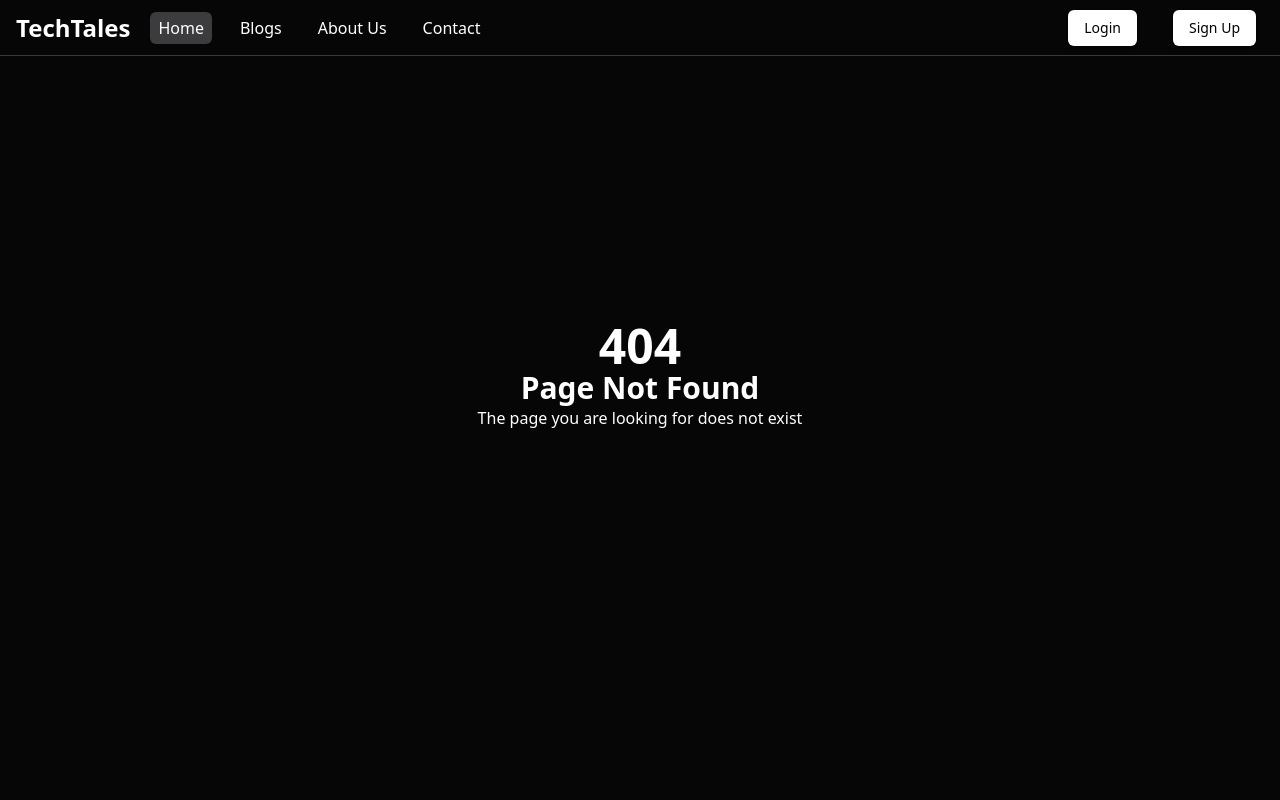
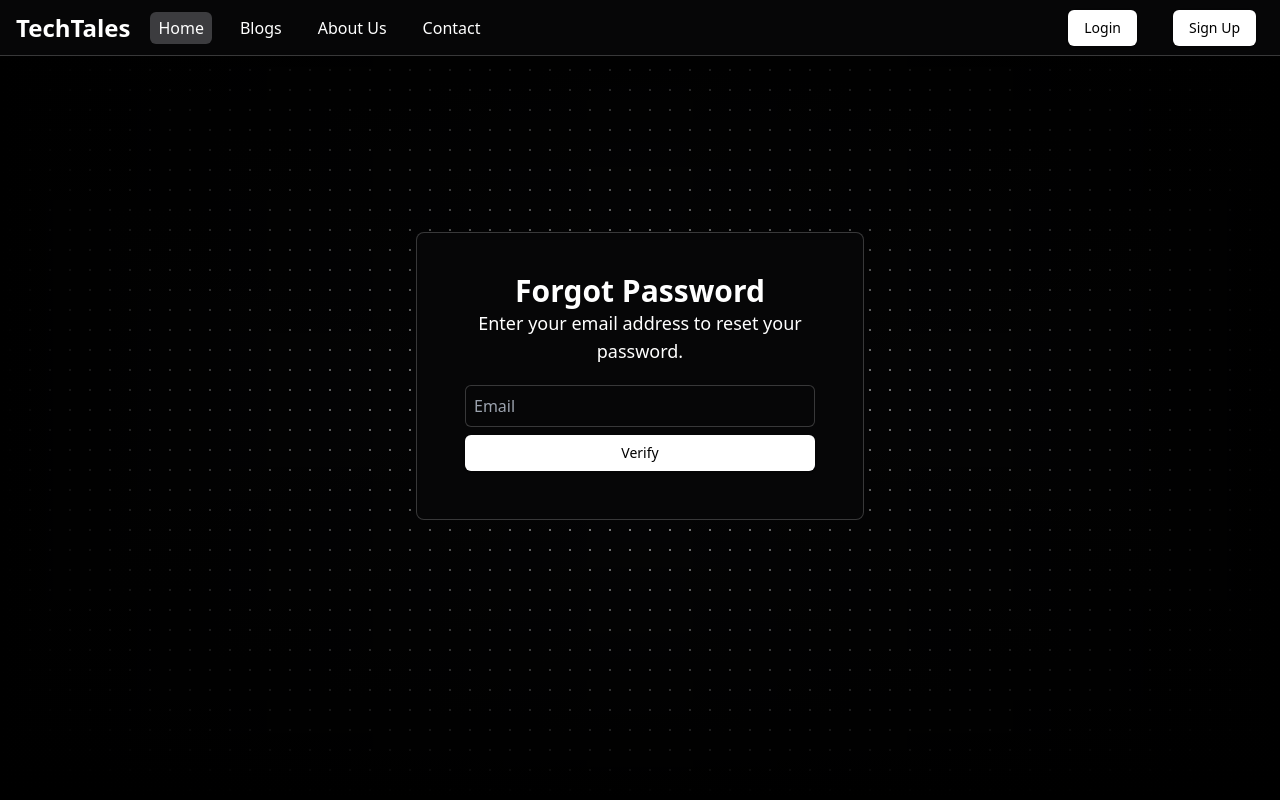
Before and after one commit to anishkharii/blog-website-frontend, a React (Create React App) app: page /forgot-password in a window 1280 px wide. Before the commit this address had no page. Built offline with nearby package versions, Linux system fonts and the light colour scheme.

Commit message:
added forgot password page

```diff
--- a/src/App.js
+++ b/src/App.js
@@ -21,6 +21,8 @@ import {
 } from "./Components/AllComponents";
 import  useNotification  from './Hooks/use-notification';
 import NotFound from "./Components/NotFound";
+import ForgotPassMailPage from "./Components/ForgotPasswordPage/ForgotPassMailPage";
+import ForgotPassPassPage from "./Components/ForgotPasswordPage/ForgotPassPassPage";
 
 function App() {
   const [isAuthenticated, setIsAuthenticated] = useState(false);
@@ -28,7 +30,9 @@ function App() {
   const [isAdmin, setIsAdmin] = useState(false);
   const { NotificationComponent, TriggerNotification } = useNotification();
   const [authOtp, setAuthOtp] = useState(false);
+  const [authForgot, setAuthForgot] = useState(false);
   const [userDetails, setUserDetails] = useState({ name: "", email: "" });
+
   useEffect(() => {
     const checkAuthentication = async () => {
       const id = localStorage.getItem("id");
@@ -57,7 +61,6 @@ function App() {
           email:data.user.email
         })
         setIsAuthenticated(true);
-        console.log(data)
         setIsAdmin(data.user.role === "admin");
       } catch (err) {
         console.error("Authentication check failed:", err);
@@ -77,6 +80,10 @@ function App() {
     return isAuthenticated ? <Outlet /> : <Navigate to="/logIn" />;
   };
 
+  const PrivateForgotRoute = ({authForgot, ...props})=>{
+    return authForgot? <Outlet/> :<Navigate to='/logIn'/>
+  }
+
   if (isLoading) {
     return <div className="flex justify-center items-center h-screen text-white">Loading...</div>;
   }
@@ -95,6 +102,7 @@ function App() {
           element={
             <LoginPage
               onTriggerNotification={TriggerNotification}
+              onAuthForgot={setAuthForgot}
               onAuthOtp={setAuthOtp}
               isAuthenticated={isAuthenticated}
               setIsAuthenticated={setIsAuthenticated}
@@ -106,6 +114,7 @@ function App() {
           element={
             <SignupPage
               onTriggerNotification={TriggerNotification}
+              isAuthenticated={isAuthenticated}
               onAuthOtp={setAuthOtp}
             />
           }
@@ -115,12 +124,31 @@ function App() {
           element={<PrivateOtpRoute authOtp={authOtp} />}
         >
           <Route
-            path="/otp-verification/:id"
+            path="/otp-verification/:id/:type"
             element={
               <OtpVerificationPage
+                onAuthForgot={setAuthForgot}
                 onTriggerNotification={TriggerNotification}
               />
             }
+          />
+        </Route>
+        <Route
+            path="/forgot-password"
+            element={
+              <ForgotPassMailPage
+                onAuthOtp={setAuthOtp}
+                onTriggerNotification={TriggerNotification}
+              />
+            }
+          />
+        <Route
+          path="/forgot-password/:id"
+          element={<PrivateForgotRoute authForgot={authForgot}  />}
+        >
+        <Route
+          path="/forgot-password/:id"
+          element={<ForgotPassPassPage onTriggerNotification={TriggerNotification}/>}
           />
         </Route>
         <Route
@@ -155,7 +183,7 @@ function App() {
             }
           />
         </Route>
-        <Route path="*" element={<NotFound/>} />
+        <Route path="*" element={<NotFound />} />
       </Routes>
     </BrowserRouter>
   );
--- a/src/Components/ForgotPasswordPage/ForgotPassMailPage.jsx
+++ b/src/Components/ForgotPasswordPage/ForgotPassMailPage.jsx
@@ -2,12 +2,36 @@ import React, { useState } from 'react'
 import Background from '../LoginPage/Background'
 import Button from '../UI/Button'
 import Input from '../UI/Input'
+import { useNavigate } from 'react-router-dom'
 
-const ForgotPassMailPage = () => {
+const ForgotPassMailPage = ({onAuthOtp, onTriggerNotification}) => {
+    const navigate = useNavigate();
     const [email, setEmail] =  useState('');
-    const handleSubmit = (e) => {
+    const handleSubmit = async(e) => {
         e.preventDefault();
-        console.log(email);
+        try{
+
+          const res = await fetch(`${process.env.REACT_APP_BACKEND_URL}/forgot-password/${email}`);
+          const data = await res.json();
+          console.log(data);
+          if(data.status){
+            onAuthOtp(true);
+            onTriggerNotification({
+              type: "success",
+              message: data.msg,
+              duration: 5000,
+            });
+            navigate(`/otp-verification/${data.id}/forgot`);
+          }
+        }
+        catch(err){
+            onTriggerNotification({
+                type: "error",
+                message: "Something went wrong. Please try again.",
+                duration: 5000,
+            });
+            console.log(err);
+        }
     }
   return (
     <div className="text-white text-center  flex flex-col items-center justify-center h-[80vh] max-w-md mx-auto">
--- /dev/null
+++ b/src/Components/ForgotPasswordPage/ForgotPassPassPage.jsx
@@ -0,0 +1,63 @@
+import React, { useState } from 'react'
+import Background from '../LoginPage/Background'
+import Button from '../UI/Button'
+import Input from '../UI/Input'
+import { useNavigate, useParams } from 'react-router-dom'
+
+const ForgotPassPassPage = ({onAuthOtp, onTriggerNotification}) => {
+    const navigate = useNavigate();
+    const [password, setPassword] =  useState('');
+    const id = useParams().id;
+    const handleSubmit = async(e) => {
+        e.preventDefault();
+        try{
+            const res = await fetch(`${process.env.REACT_APP_BACKEND_URL}/forgot-password/${id}`, {
+                method: "PUT",
+                headers: {
+                    "Content-Type": "application/json",
+                },
+                body: JSON.stringify({ password }),
+            });
+
+            const data = await res.json();
+            console.log(data);
+            if(data.status){
+              onTriggerNotification({
+                type: "success",
+                message: data.msg,
+                duration: 5000,
+              });
+              navigate(`/login`);
+            }
+        }
+        catch(err){
+            onTriggerNotification({
+                type: "error",
+                message: "Something went wrong. Please try again.",
+                duration: 5000,
+            });
+            console.log(err);
+        }
+
+    }
+  return (
+    <div className="text-white text-center  flex flex-col items-center justify-center h-[80vh] max-w-md mx-auto">
+      <Background top={-100} left={-100} />
+      <div className=" border border-white/20 bg-[#060607] rounded-lg p-10 flex flex-col z-50 ">
+        <h1 className="text-3xl font-bold">Forgot Password</h1>
+        <p className="text-lg mb-5">Enter New Password</p>
+        <Input
+          type="password"
+          placeholder="Password"
+          name="password"
+          value={password}
+          onChange={(e) => setPassword(e.target.value)}
+          required
+        />
+        <Button onClick={handleSubmit}>Verify</Button>
+      </div>
+    </div>
+  )
+}
+
+export default ForgotPassPassPage;
--- a/src/Components/HomePage/AdminPage.jsx
+++ b/src/Components/HomePage/AdminPage.jsx
@@ -1,10 +1,13 @@
 import React, { useEffect, useState } from "react";
+import Loading from "../Loading";
 
 const AdminPage = () => {
   const [users, setUsers] = useState([]);
-
+  const  [isLoading, setIsLoading] = useState(true);
   useEffect(() => {
     const fetchUsers = async () => {
+      try{
+        setIsLoading(true);
         const res = await fetch(`${process.env.REACT_APP_BACKEND_URL}/users/${localStorage.getItem("id")}`, {
           method: "GET",
           headers: {
@@ -13,14 +16,20 @@ const AdminPage = () => {
           }
         });
         const data = await res.json();
-      console.log(data.users);
         setUsers(data.users);
+      }catch(err){
+        console.error("Error fetching users:", err);
+      }
+      finally{
+        setIsLoading(false);
+      }
     };
     fetchUsers();
   }, []);
 
   return (
     <div className="flex flex-col items-center justify-center text-white">
+      {isLoading && <Loading/>}
       <h1 className="text-3xl font-bold">Admin Page</h1>
       <p className="text-lg mb-5">This is the admin page.</p>
       <div className="bg-[#333] p-4 rounded-md">
--- /dev/null
+++ b/src/Components/Loading.jsx
@@ -0,0 +1,9 @@
+import React from 'react'
+
+const Loading = () => {
+  return (
+    <div className=' absolute flex items-center justify-center top-1/2 left-1/2 transform -translate-x-1/2 -translate-y-1/2 bg-black/30 w-screen h-screen  text-white z-[2000]'><p>Loading...</p></div>
+  )
+}
+
+export default Loading;
--- a/src/Components/LoginPage/LoginPage.jsx
+++ b/src/Components/LoginPage/LoginPage.jsx
@@ -1,17 +1,20 @@
 import React, { useState } from "react";
-import { useNavigate, Navigate } from "react-router-dom";
+import { useNavigate } from "react-router-dom";
 import Button from "../UI/Button";
 import Input from "../UI/Input";
 import Background from "./Background";
+import Loading from "../Loading";
 
 const LoginPage = ({ onTriggerNotification, onAuthOtp, isAuthenticated, setIsAuthenticated }) => {
   const navigate = useNavigate();
   const [email, setEmail] = useState("");
   const [password, setPassword] = useState("");
-  isAuthenticated && <Navigate to="/" />;
+  const [isLoading, setIsLoading] = useState(false);
+  isAuthenticated && navigate('/');
   async function handleSubmit(e) {
     e.preventDefault();
     try {
+      setIsLoading(true);
       const res = await fetch(`${process.env.REACT_APP_BACKEND_URL}/login`, {
         method: "POST",
         headers: {
@@ -58,11 +61,15 @@ const LoginPage = ({ onTriggerNotification, onAuthOtp, isAuthenticated, setIsAut
       });
       console.log(err);
     }
+    finally {
+      setIsLoading(false);
+    }
   }
 
   return (
     <div className="  text-white text-center flex flex-col items-center justify-center h-[80vh] max-w-md mx-auto overflow-x-hidden">
       <Background top={-200} left={-200} />
+      {isLoading && <Loading/>}
       <div className="border border-white/20 bg-[#060607] rounded-lg p-5 md:p-10 z-50 shadow-2xl shadow-black">
         <div className="text-left">
           <h2 className="text-2xl font-bold pb-2">Login</h2>
--- a/src/Components/SignupPage/OtpComponent.jsx
+++ b/src/Components/SignupPage/OtpComponent.jsx
@@ -67,7 +67,7 @@ const OtpComponent = ({ length, onOtp, className }) => {
         <Input
           key={index}
           ref={(el) => (inputsRef.current[index] = el)} // Store refs
-          type="text"
+          type="number"
           maxLength="1"
           className='w-12 h-12 text-center'
           onChange={(e) => handleInputChange(e, index)}
--- a/src/Components/SignupPage/OtpVerificationPage.jsx
+++ b/src/Components/SignupPage/OtpVerificationPage.jsx
@@ -4,11 +4,12 @@ import { useParams, useNavigate } from "react-router-dom";
 import Button from "../UI/Button";
 import Background from "../LoginPage/Background";
 
-const OtpVerificationPage = ({ onTriggerNotification }) => {
+const OtpVerificationPage = ({ onTriggerNotification, onAuthForgot}) => {
   const navigate = useNavigate();
   const [otp, setOtp] = useState("");
 
   const id = useParams().id;
+  const type = useParams().type;
   async function handleSubmit(e) {
     try {
       e.preventDefault();
@@ -17,7 +18,7 @@ const OtpVerificationPage = ({ onTriggerNotification }) => {
         headers: {
           "Content-Type": "application/json",
         },
-        body: JSON.stringify({ otp }),
+        body: JSON.stringify({ otp, type }),
       });
       const data = await res.json();
       console.log(data)
@@ -29,12 +30,19 @@ const OtpVerificationPage = ({ onTriggerNotification }) => {
         });
         return;
       }
+
       onTriggerNotification({
         type: "success",
         message: data.msg,
         duration: 5000,
       });
-      navigate(`/login`);
+      if(type==='forgot'){
+        onAuthForgot(true);
+        navigate(`/forgot-password/${id}`);
+      }
+      else{
+        navigate('/login');
+      }
     } catch (err) {
       onTriggerNotification({
         type: "error",
--- a/src/Components/SignupPage/SignupPage.jsx
+++ b/src/Components/SignupPage/SignupPage.jsx
@@ -3,10 +3,10 @@ import { useNavigate } from "react-router-dom";
 import Button from "../UI/Button";
 import Input from "../UI/Input";
 import Background from "../LoginPage/Background";
-
-
-const SignupPage = ({ onTriggerNotification, onAuthOtp}) => {
+import Loading from "../Loading";
+const SignupPage = ({ onTriggerNotification, onAuthOtp, isAuthenticated}) => {
   const navigate = useNavigate();
+  const [isLoading, setIsLoading] = useState(false);
   const [formData, setFormData] = useState({
     fname: "",
     lname: "",
@@ -15,6 +15,7 @@ const SignupPage = ({ onTriggerNotification, onAuthOtp}) => {
     password: "",
     role: "user",
   });
+  isAuthenticated && navigate('/');
 
   function handleChange(e) {
     let name = e.target.name;
@@ -29,6 +30,7 @@ const SignupPage = ({ onTriggerNotification, onAuthOtp}) => {
   async function handleSubmit(e) {
     e.preventDefault();
     try{
+      setIsLoading(true);
       const res = await fetch(`${process.env.REACT_APP_BACKEND_URL}/add-user`, {
         method: "POST",
         headers: {
@@ -56,11 +58,15 @@ const SignupPage = ({ onTriggerNotification, onAuthOtp}) => {
       });
       console.log(err);
     }
+    finally{
+      setIsLoading(false);
+    }
 
   }
   return (
     <div className="text-white text-center  flex flex-col md:items-center md:justify-center h-[120vh] md:h-[90vh] w-10/12 md:w-auto mt-10 md:mt-auto  mx-auto">
       <Background />
+      {isLoading && <Loading/>}
       <div className="z-50 border border-white/20 bg-[#060607]  rounded-lg p-5">
 
 
@@ -156,7 +162,7 @@ const SignupPage = ({ onTriggerNotification, onAuthOtp}) => {
         .
       </p>
 
-      <div className="flex gap-5 flex-col items-center justify-center text-white/10 md:flex-row text-[10px] mt-3">
+      <div className="flex gap-5 flex-col items-center justify-center text-white/20 md:flex-row text-[10px] mt-3 z-50">
         <label
           htmlFor="title"
         >
@@ -168,8 +174,8 @@ const SignupPage = ({ onTriggerNotification, onAuthOtp}) => {
           className=" border border-white/10 bg-[#09090b] rounded-lg p-2  md:w-auto"
         >
           <option value="user" className="text-white">User</option>
-          <option value="Author" className="text-white">Author</option>
-          <option value="Admin"  disabled>Admin</option>
+          <option value="author" className="text-white">Author</option>
+          <option value="admin"  disabled>Admin</option>
         </select>
       </div>
     </div>
--- a/src/Components/UI/Input.jsx
+++ b/src/Components/UI/Input.jsx
@@ -1,4 +1,5 @@
 import React from "react";
+import { Link } from "react-router-dom";
 
 const Input = ({ label, forgotRequired, type, className, ...props }) => {
   return (
@@ -6,12 +7,12 @@ const Input = ({ label, forgotRequired, type, className, ...props }) => {
       {type === "password" && forgotRequired === true ? (
         <div className="flex justify-between text-sm pb-1">
           {label && <label htmlFor={props.label}>{label}</label>}
-          <a
-            href="/forgot-password"
+          <Link
+            to="/forgot-password"
             className="text-white/80 hover:text-white hover:underline transition-all"
           >
             Forgot Your Password?
-          </a>
+          </Link>
         </div>
       ) : (
         <>{label && <label htmlFor={label}>{label}</label>}</>
```
Lines whose indentation alone changed are shown as unchanged.
